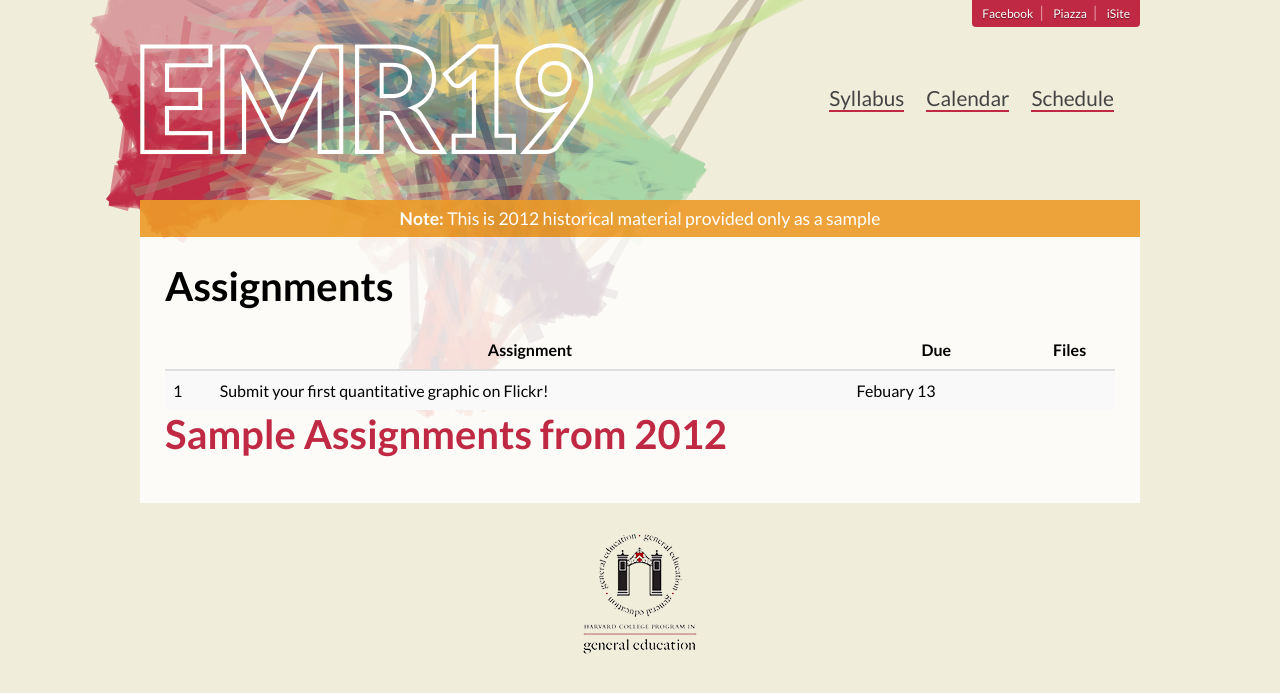
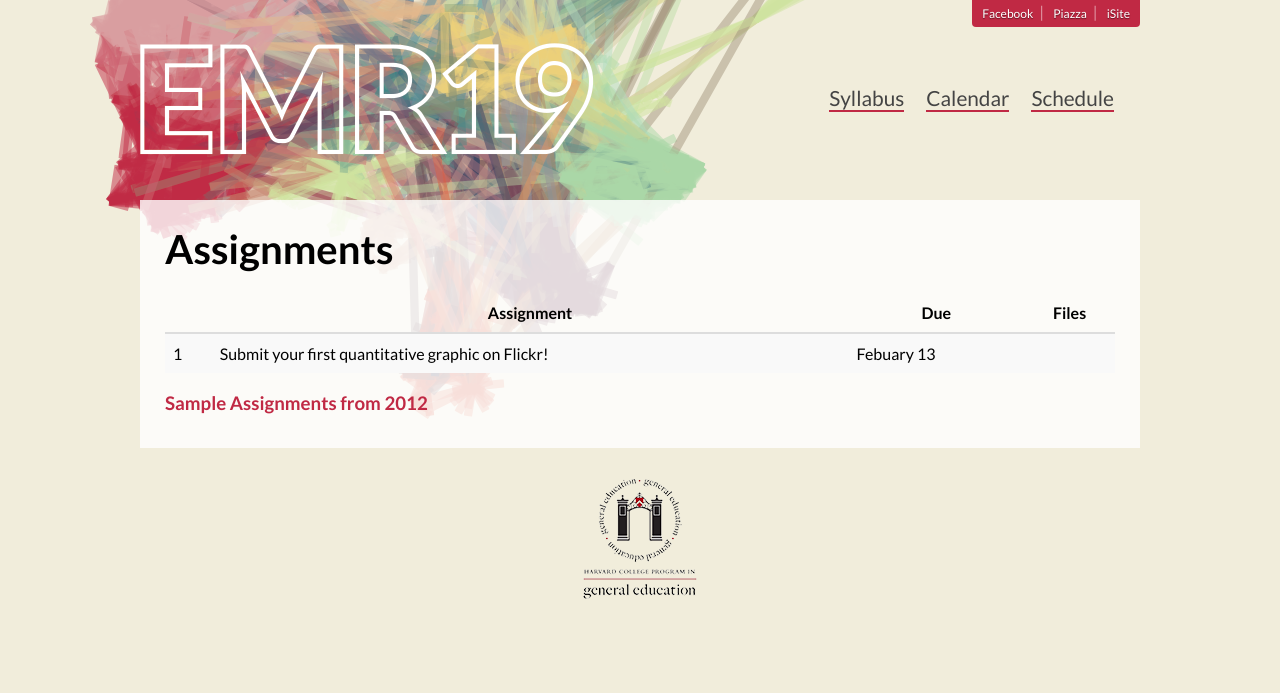
Before and after one commit to emr19/emr19.github.io, a Jekyll site: the page built from assignments/index.html, in a window 1280 px wide. Shown: the top 693 px of the page. Built offline with Jekyll 4.4.1, drawn with Linux system fonts in a browser that asks for light colours; Markdown is read by kramdown in place of the engine named in the settings.

Commit message:
assignments changed
minor

```diff
--- a/assignments/index.html
+++ b/assignments/index.html
@@ -1,7 +1,6 @@
 ---
 layout: default
 title: Assignments
-notice: This is 2012 historical material provided only as a sample
 ---
 
 <h1>Assignments</h1>
@@ -25,4 +24,4 @@ notice: This is 2012 historical material provided only as a sample
   </tbody>
 </table>
 
-<h1><a href="http://isites.harvard.edu/icb/icb.do?keyword=k84386&pageid=icb.page486598">Sample Assignments from 2012</a></h1>
+<h3><a href="http://isites.harvard.edu/icb/icb.do?keyword=k84386&pageid=icb.page486598">Sample Assignments from 2012</a></h3>
```
